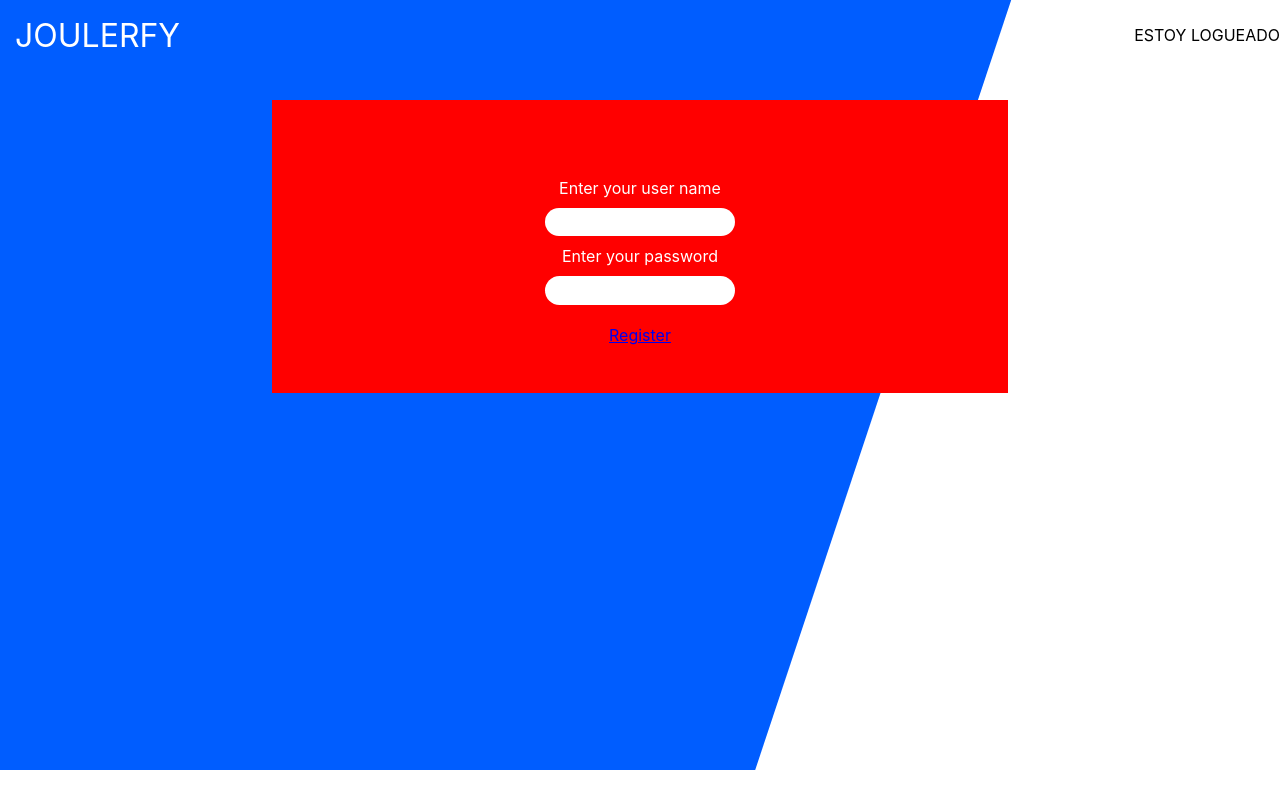
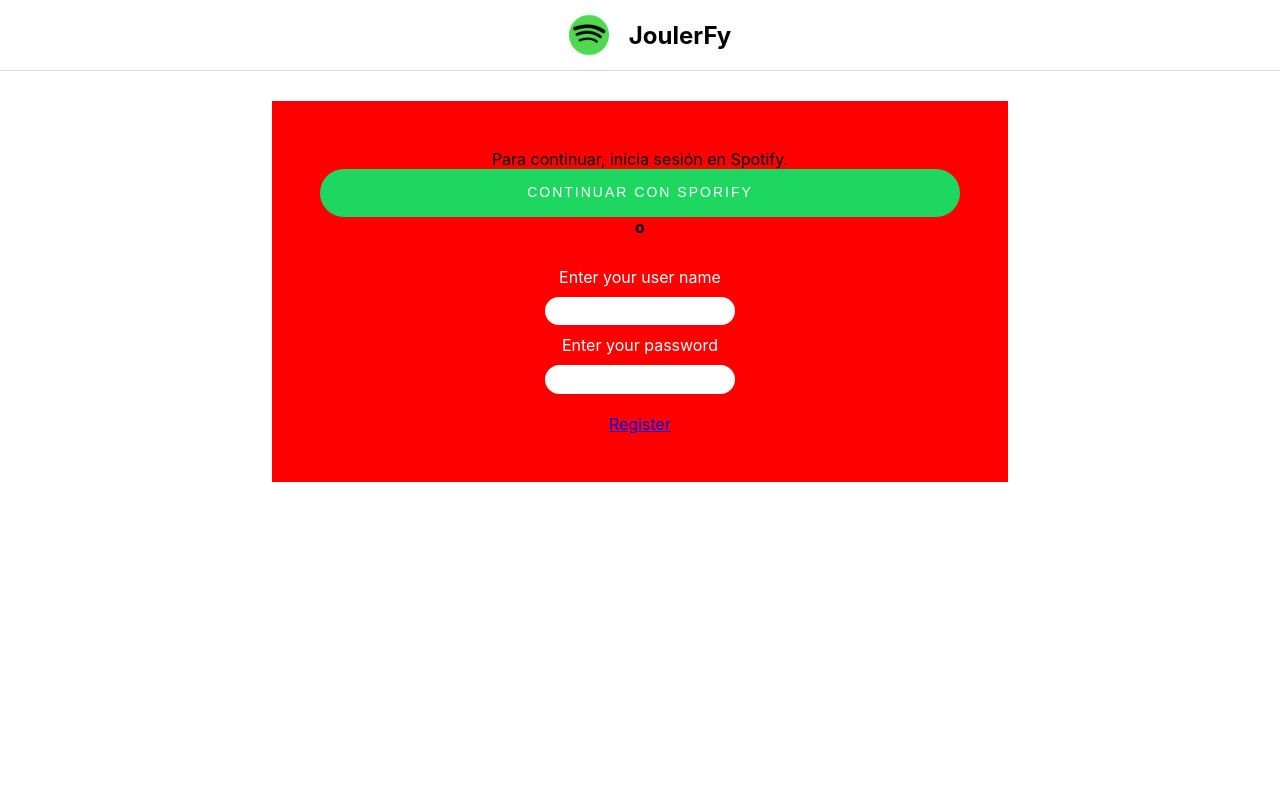
Before and after one commit to joulert02/JoulerFy, a React (Create React App) app: page /singin in a window 1280 px wide. Built offline with nearby package versions, Linux system fonts and the light colour scheme; what react-google-maps would draw is missing.

Commit message:
login view

```diff
--- a/src/_shared/variables.scss
+++ b/src/_shared/variables.scss
@@ -4,9 +4,12 @@
   primary-dark: darken(#005dff, 40%),
   secondary: #fff,
   accent: #fff6bb,
-  primary-orange : #EC5923,
-  third: #265C7E
+  primary-orange: #ec5923,
+  third: #265c7e
 );
+
+$green-primary: #1ed760;
+$white: #fff;
 
 $padding: 15px;
 $borders: 15px;
--- a/src/components/organisms/SinIngForm/SinIngForm.jsx
+++ b/src/components/organisms/SinIngForm/SinIngForm.jsx
@@ -1,20 +1,31 @@
 import React from "react";
-import './SinIngForm.scss'
+import "./SinIngForm.scss";
+import IconSpotify from "../../../assets/images/spotiryicon.png";
 
 const SinIngForm = () => {
   return (
+    <>
+      <header className="Header-login">
+        <img src={IconSpotify}></img>
+        <h1>JoulerFy</h1>
+      </header>
       <div className="form-container">
         <form>
+          <span>Para continuar, inicia sesión en Spotify.</span>
+          <button className="spotify-button">Continuar con Sporify</button>
+          <div class="divider">
+            <strong class="divider-title ng-binding">o</strong>
+          </div>
           <div className="input-container">
             <label>Enter your user name</label>
             <input type="text"></input>
             <label>Enter your password</label>
             <input type="password"></input>
           </div>
-        <a href="register">Register</a>
-
+          <a href="vIconSpotify">Register</a>
         </form>
       </div>
+    </>
   );
 };
 
--- a/src/components/organisms/SinIngForm/SinIngForm.scss
+++ b/src/components/organisms/SinIngForm/SinIngForm.scss
@@ -1,5 +1,22 @@
 @import "../../../_shared/variables.scss";
 @import "../../../_shared/mixins.scss";
+
+.Header-login {
+  width: 100%;
+  height: 70px;
+  display: flex;
+  justify-content: center;
+  align-items: center;
+  margin-bottom: 30px;
+  border-bottom: 1px solid #d9dadc;
+  img {
+    width: 80px;
+  }
+  h1 {
+    font-weight: bold;
+    font-size: 1.5em;
+  }
+}
 
 .form-container {
   height: 100%;
@@ -15,6 +32,33 @@
     flex-direction: column;
     justify-content: center;
     align-items: center;
+    .spotify-button {
+      color: $white;
+      background-color: $green-primary;
+      text-decoration: none;
+      padding: 16px 14px 18px;
+      font-size: 14px;
+      border-width: 0;
+      border-color: transparent;
+      border-radius: 500px;
+      width: 100%;
+      line-height: 1;
+      letter-spacing: 2px;
+      min-width: 160px;
+      text-transform: uppercase;
+      white-space: normal;
+      cursor: pointer;
+      background-image: none;
+    }
+
+    .diviser {
+      border-top: 1px solid #d9dadc;
+      display: block;
+      line-height: 1px;
+      margin: 15px 0;
+      position: relative;
+      text-align: center;
+    }
     .input-container {
       display: flex;
       flex-direction: column;
@@ -25,10 +69,10 @@
         color: white;
         margin: 10px 0;
       }
-      input{
+      input {
         border-radius: 15px;
         border: none;
-        padding: .5em;
+        padding: 0.5em;
       }
     }
   }
--- a/src/components/organisms/googleMaps/Map.jsx
+++ b/src/components/organisms/googleMaps/Map.jsx
@@ -1,11 +1,11 @@
-import React, { useState } from 'react'
+import React from 'react'
 import { GoogleMap, withScriptjs, withGoogleMap, Marker } from 'react-google-maps'
 import './Map.scss'
 
 
 const Map = ({ salesPoints, onClickMarker, activePoint }) => {
 
-    const [labelValue, setLabelValue] = useState('')
+    // const [labelValue, setLabelValue] = useState('')
 
     return (
         <GoogleMap zoom={activePoint.zoom ? activePoint.zoom : 7} center={{ lat: activePoint.latitude, lng: activePoint.longitude }}>
--- a/src/pages/singIn.jsx
+++ b/src/pages/singIn.jsx
@@ -1,12 +1,11 @@
 import React from "react";
 import SinIngForm from "../components/organisms/SinIngForm/SinIngForm";
-import Layout from "../components/organisms/layout/layout";
 
 const singIn = () => {
   return (
-    <Layout isLoguerUser={true}>
+    <>
       <SinIngForm />
-    </Layout>
+    </>
   );
 };
 
```
Also changed, not shown: src/assets/images/spotiryicon.png (added). Lines whose indentation alone changed are shown as unchanged.
